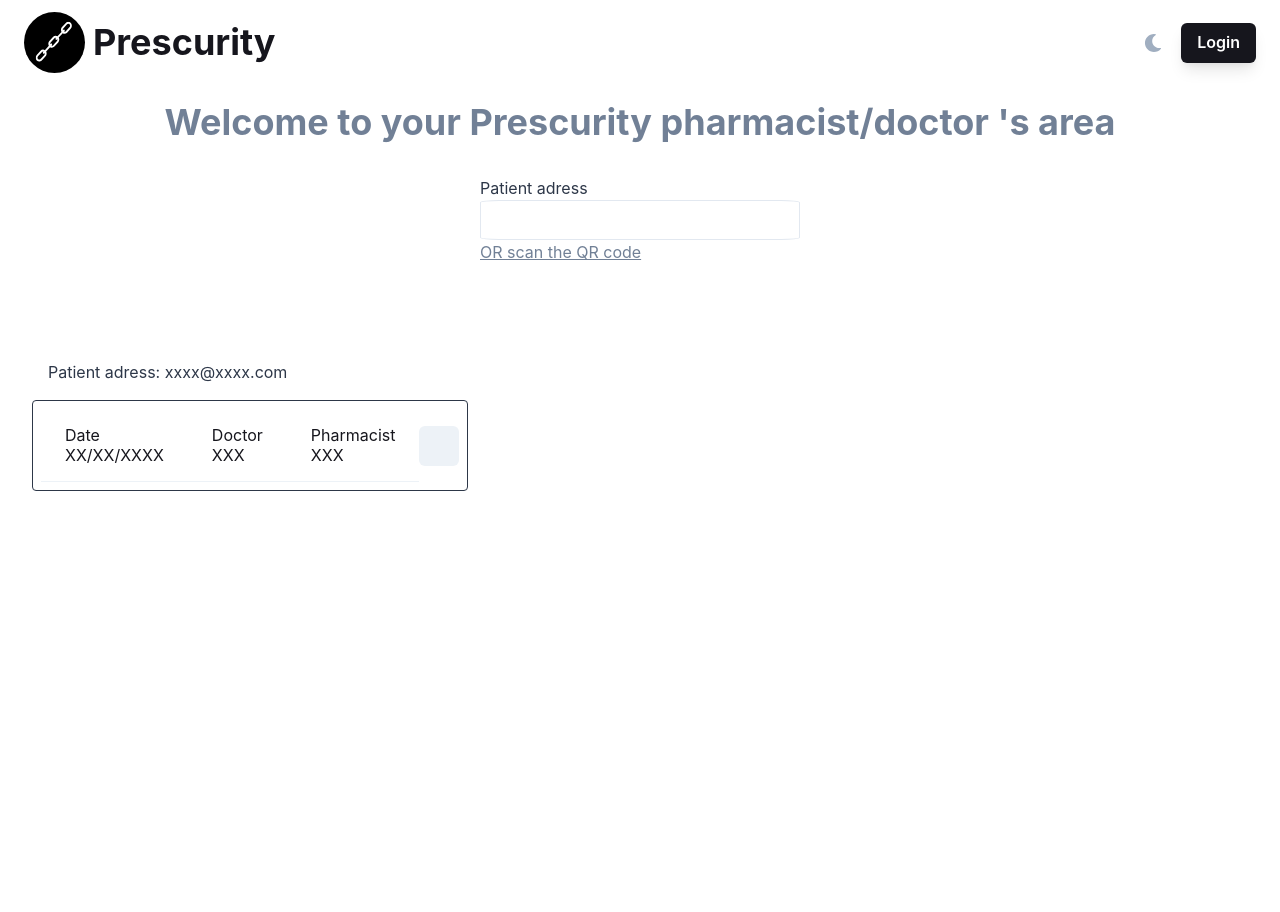
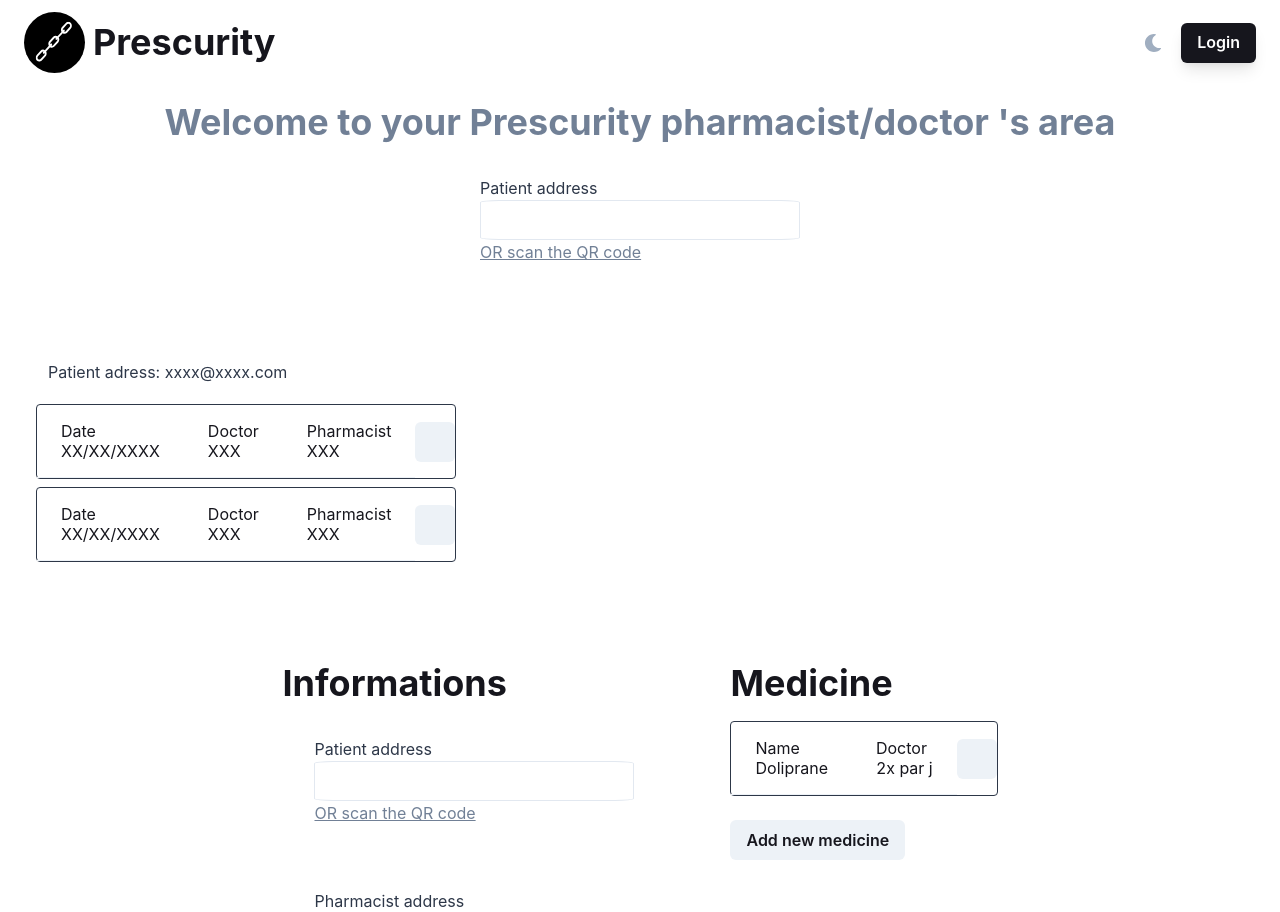
Before and after one commit to azerpas/prescurity-dashboard, a Next.js app: page /dashboard in a window 1280 px wide. Shown: the top 912 px of the page. Before the commit the page ends 800 px from the top, so only its background shows below. Built offline with nearby package versions, Linux system fonts and the light colour scheme.

Commit message:
ajout du composant transfer affiché sur la page dashboard

```diff
--- /dev/null
+++ b/src/components/Medicine.tsx
@@ -0,0 +1,26 @@
+import { Tr, Td, Tbody, Table} from "@chakra-ui/table"
+import { Text, Flex } from "@chakra-ui/layout"
+import { IconButton } from "@chakra-ui/button"
+
+export const Medicine = (props: {name: String, frequency: String}) => {
+
+    return (
+        <Flex alignItems="center" border="1px" borderColor="gray.700" borderRadius="4px"  marginBottom="0.5rem"  >
+
+                    <Td>
+                        <Tr ><Text >Name</Text></Tr>
+                        <Tr ><Text >{props.name}</Text></Tr>
+
+                    </Td>
+                    <Td>
+                        <Tr><Text>Doctor</Text></Tr>
+                        <Tr><Text >{props.frequency}</Text></Tr>
+                    </Td>
+
+                    <IconButton aria-label="delete"/>
+
+        </Flex>
+
+
+    )
+}
--- a/src/components/Prescription.tsx
+++ b/src/components/Prescription.tsx
@@ -5,20 +5,20 @@ import { IconButton } from "@chakra-ui/button"
 export const Prescription = (props: {date: String, doctor: String, pharmacist: String}) => {
     return (
         <Tbody >
-            <Flex alignItems="center" border="1px" borderColor="gray.700" borderRadius="4px" marginBottom="3px" padding="0.5rem" >
+            <Flex alignItems="center" border="1px" borderColor="gray.700" borderRadius="4px" margin="0.25rem">
 
                     <Td>
-                        <Tr ><Text >Date</Text></Tr>
-                        <Tr ><Text >{props.date}</Text></Tr>
+                        <Tr><Text>Date</Text></Tr>
+                        <Tr><Text>{props.date}</Text></Tr>
 
                     </Td>
                     <Td>
                         <Tr><Text>Doctor</Text></Tr>
-                        <Tr><Text >{props.doctor}</Text></Tr>
+                        <Tr><Text>{props.doctor}</Text></Tr>
                     </Td>
                     <Td>
-                        <Tr ><Text >Pharmacist</Text></Tr>
-                        <Tr ><Text >{props.pharmacist}</Text></Tr>
+                        <Tr><Text>Pharmacist</Text></Tr>
+                        <Tr><Text >{props.pharmacist}</Text></Tr>
 
                     </Td>
 
--- a/src/components/SearchBox.tsx
+++ b/src/components/SearchBox.tsx
@@ -1,11 +1,13 @@
 import { Box, Heading, Input, Text } from "@chakra-ui/react";
 import {Container} from './Container'
 
-export const SearchBox = () => {
+export const SearchBox = (props: {type: String}) => {
+
+
 
     return (
         <Container alignItems="left" bg="none" margin="2rem" >
-            <Text size="md" color="gray.700" >Patient adress</Text>
+            <Text size="md" color="gray.700" >{props.type} address</Text>
             <Input size="md" borderRadius="6%" borderColor="gray.200"  width="20rem"/>
             <Text size="sm" as="u"  color="gray.500">OR scan the QR code</Text>
         </Container>
--- a/src/components/TabPrescriptions.tsx
+++ b/src/components/TabPrescriptions.tsx
@@ -14,6 +14,7 @@ export const TabPrescriptions = () => {
             <Table size="md" >
                 <Tbody>
                     <Prescription date="XX/XX/XXXX" doctor="XXX" pharmacist="XXX"/>
+                    <Prescription date="XX/XX/XXXX" doctor="XXX" pharmacist="XXX"/>
                 </Tbody>
             </Table>
         </Flex>
--- /dev/null
+++ b/src/components/Transfer.tsx
@@ -0,0 +1,39 @@
+
+
+import { Flex, Box, Heading } from "@chakra-ui/layout";
+import { Button } from "@chakra-ui/button";
+import { SearchBox } from "./SearchBox";
+import { Medicine } from "./Medicine";
+import { Container } from "./Container";
+import { Table, Tbody } from "@chakra-ui/table";
+
+import React from 'react';
+
+
+export const Transfer = () => {
+    return (
+        <Container height="100vh" bg="none">
+            <Flex direction="row"  justify="space-around" margin="1rem" padding="1rem">
+                <Flex direction="column" alignItems="left" justify="flex-start" margin="1rem" padding="1rem">
+                    <Heading>Informations</Heading>
+                    <SearchBox type="Patient"/>
+                    <SearchBox type="Pharmacist"/>
+                </Flex>
+                <Flex direction="column" alignItems="left" justify="flex-start" margin="1rem" padding="1rem">
+                    <Heading marginBottom="1rem" >Medicine</Heading>
+                    <Table>
+                        <Tbody >
+                    <Medicine name="Doliprane" frequency="2x par j" />
+                    <Button marginTop="1rem">Add new medicine</Button>
+
+                    </Tbody>
+                </Table>
+                </Flex>
+
+            </Flex>
+            <Button colorScheme="blackAlpha" margin="1rem">Transfer</Button>
+
+        </Container>
+
+    )
+}
--- a/src/pages/dashboard.tsx
+++ b/src/pages/dashboard.tsx
@@ -3,6 +3,7 @@ import {Container} from '../components/Container'
 import {Footer} from '../components/Footer'
 import {SearchBox} from '../components/SearchBox'
 import { TabPrescriptions } from '../components/TabPrescriptions'
+import { Transfer } from "../components/Transfer"
 import Header from '../components/header'
 import React from 'react'
 
@@ -15,10 +16,12 @@ const Dashboard = () => (
             <Heading size="xl" as="h2" color="#718096" fontFamily="Inter" textAlign="center">
             Welcome to your Prescurity pharmacist/doctor 's area</Heading>
 
-            <SearchBox />
+            <SearchBox type="Patient" />
         </Flex>
 
         <TabPrescriptions/>
+
+        <Transfer/>
 
         <Footer></Footer>
 
```
